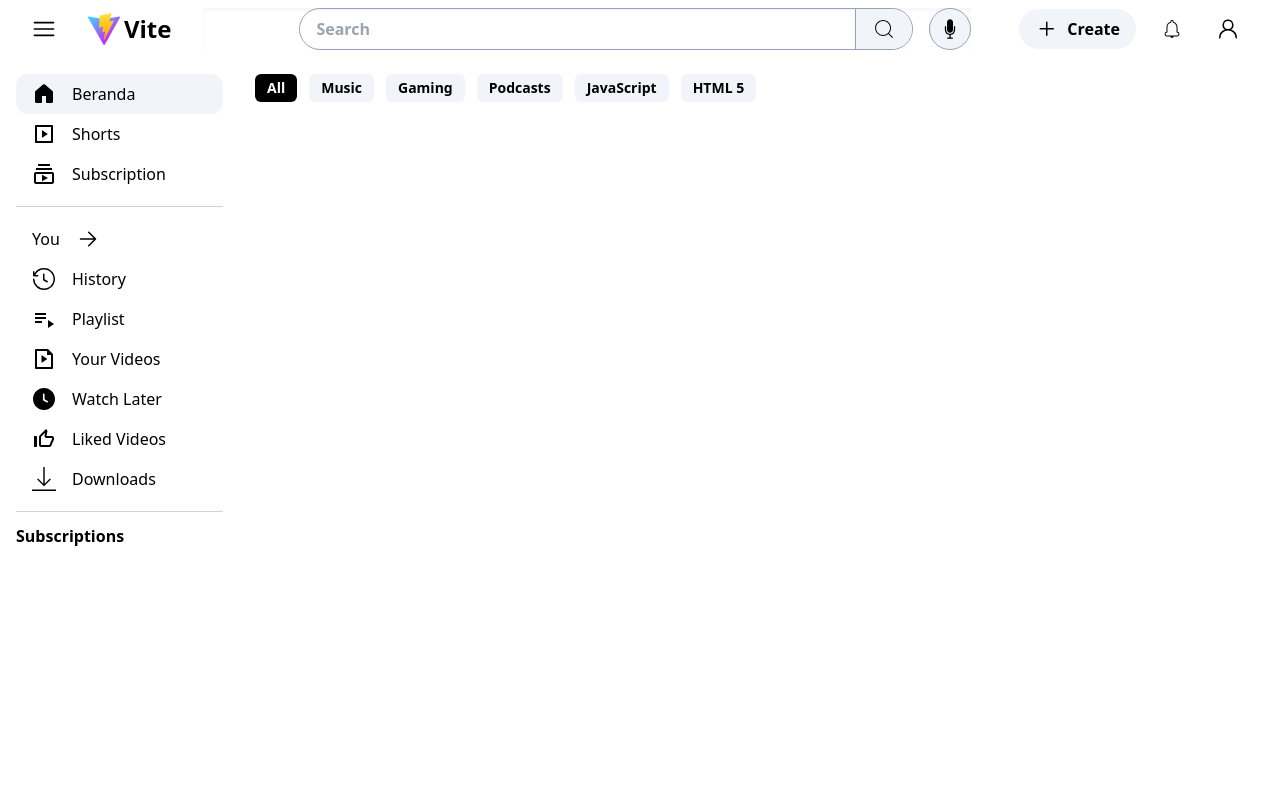
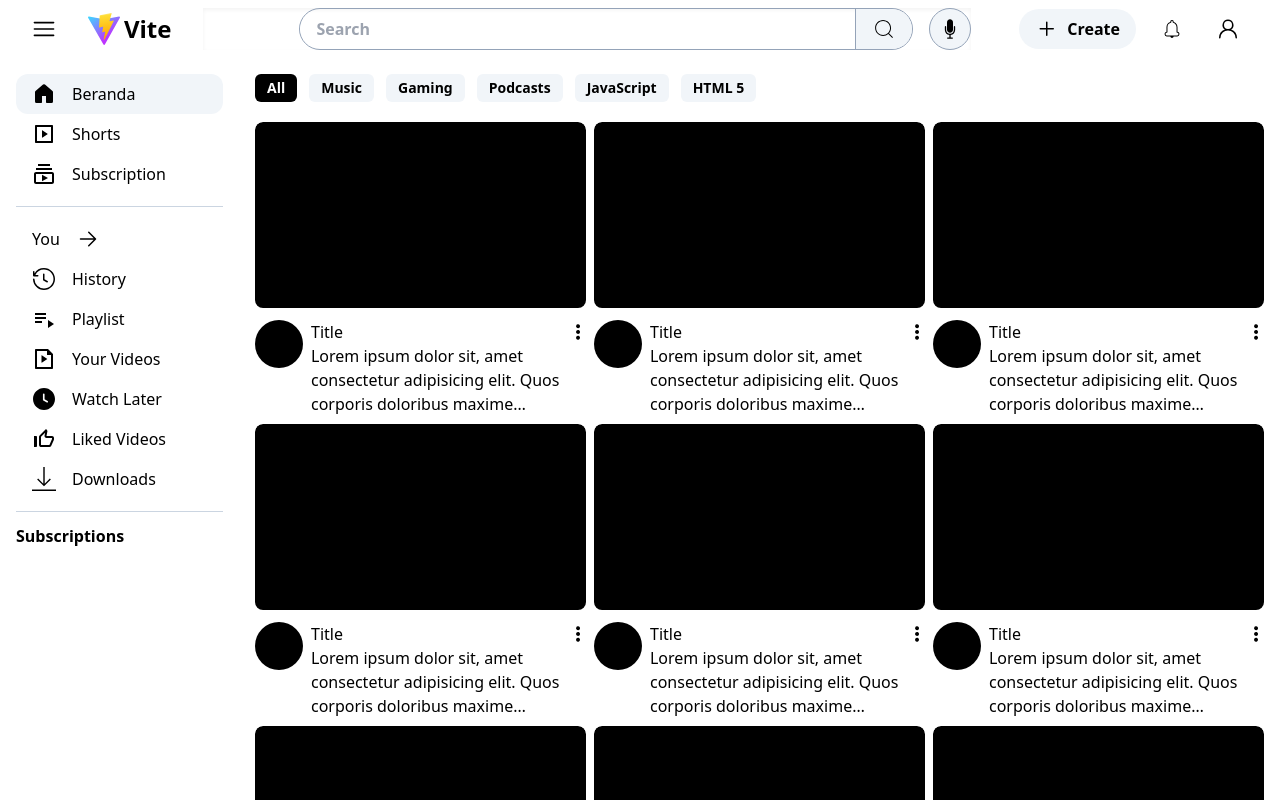
Before and after one commit to maul112/buat-beranda-youtube, a React (Vite) app: page / in a window 1280 px wide. Shown: the top 800 px of the page. Built offline with nearby package versions, Linux system fonts and the light colour scheme.

Commit message:
mockup beranda video card

```diff
--- a/eslint.config.js
+++ b/eslint.config.js
@@ -33,6 +33,7 @@ export default [
         'warn',
         { allowConstantExport: true },
       ],
+      'react/prop-types': 'off',
     },
   },
 ]
--- a/package.json
+++ b/package.json
@@ -10,10 +10,12 @@
     "preview": "vite preview"
   },
   "dependencies": {
+    "clsx": "^2.1.1",
     "react": "^18.3.1",
     "react-dom": "^18.3.1",
     "react-icons": "^5.4.0",
-    "react-router-dom": "^7.1.1"
+    "react-router-dom": "^7.1.1",
+    "tailwind-merge": "^2.6.0"
   },
   "devDependencies": {
     "@eslint/js": "^9.17.0",
--- a/src/components/Sidebar/Navlink.jsx
+++ b/src/components/Sidebar/Navlink.jsx
@@ -1,11 +1,10 @@
-/* eslint-disable react/prop-types */
 import { Link } from "react-router-dom";
 import { useSidebar } from "../../contexts/SidebarContext";
 
-export default function Navlink({children, title, link, isSelected = false, additionClass = "", showInMinimizeSidebar = false}) {
+export default function Navlink({children, title, link, isSelected = false, additionClass = "", showInMinimizeSidebar = false, ...props}) {
     const { isOpen } = useSidebar();
     return (
-        <Link to={link} className={`${isSelected && "bg-slate-100"} flex items-center text-2xl hover:bg-slate-100 px-4 py-2 rounded-xl ${additionClass} ${isOpen ? "justify-start" : "justify-center flex-col"} ${(!isOpen && !showInMinimizeSidebar) && "hidden" }`}>
+        <Link {...props} to={link} className={`${isSelected && "bg-slate-100"} flex items-center text-2xl hover:bg-slate-100 px-4 py-2 rounded-xl ${additionClass} ${isOpen ? "justify-start" : "justify-center flex-col"} ${(!isOpen && !showInMinimizeSidebar) && "hidden" }`}>
             {children}
             <p className={`text-base ${isOpen ? additionClass ? "mr-4" : "ml-4" : "text-[10px]"}`}>{title}</p>
         </Link>
--- a/src/components/SidebarElement/SidebarElement.jsx
+++ b/src/components/SidebarElement/SidebarElement.jsx
@@ -1,4 +1,3 @@
-/* eslint-disable react/prop-types */
 import { useSidebar } from "../../contexts/SidebarContext";
 
 export default function SidebarElement({children, title, link}) {
--- a/src/contexts/SidebarContext.jsx
+++ b/src/contexts/SidebarContext.jsx
@@ -1,4 +1,3 @@
-/* eslint-disable react/prop-types */
 import { createContext, useContext, useState } from "react";
 
 const SidebarContext = createContext(undefined);
--- /dev/null
+++ b/src/lib/utils.js
@@ -0,0 +1,6 @@
+import { clsx } from "clsx";
+import { twMerge } from "tailwind-merge";
+
+export function cn(...inputs) {
+  return twMerge(clsx(inputs));
+}
--- a/src/pages/beranda.jsx
+++ b/src/pages/beranda.jsx
@@ -1,12 +1,34 @@
 // import { useSearchbar } from "../contexts/SearchbarContext";
 import Category from "../components/Category";
 import { useSidebar } from "../contexts/SidebarContext";
+import { cn } from "../lib/utils";
+import { SlOptionsVertical } from "react-icons/sl";
 
 export default function Beranda() {
     // const { search } = useSearchbar();
+    const { isOpen } = useSidebar();
     return (
         <main className="p-4 w-full">
-            <Category></Category>
+            <Category />
+            <main className={cn("grid gap-2 mt-5", isOpen ? "grid-cols-3" : "grid-cols-4")}>
+                {Array(10).fill(0).map((_, i) => (
+                    <div key={i} className="rounded-lg overflow-hidden">
+                        <div className="w-full aspect-video bg-black rounded-lg"></div>
+                        <div className="flex gap-2 pt-3">
+                            <div>
+                                <div className="w-12 h-12 bg-black rounded-full"></div>
+                            </div>
+                            <div className="flex flex-col justify-between w-full items-center">
+                                <div className="flex justify-between w-full items-center">
+                                    <h2>Title</h2>
+                                    <SlOptionsVertical />
+                                </div>
+                                <p className="line-clamp-3">Lorem ipsum dolor sit, amet consectetur adipisicing elit. Quos corporis doloribus maxime architecto est corrupti voluptatem molestiae atque. Optio, et.</p>
+                            </div>
+                        </div>
+                    </div>
+                ))}
+            </main>
         </main>
     )
 }
```
Also changed, not shown: 1 other file (tests, documents, lock files or other folders).
